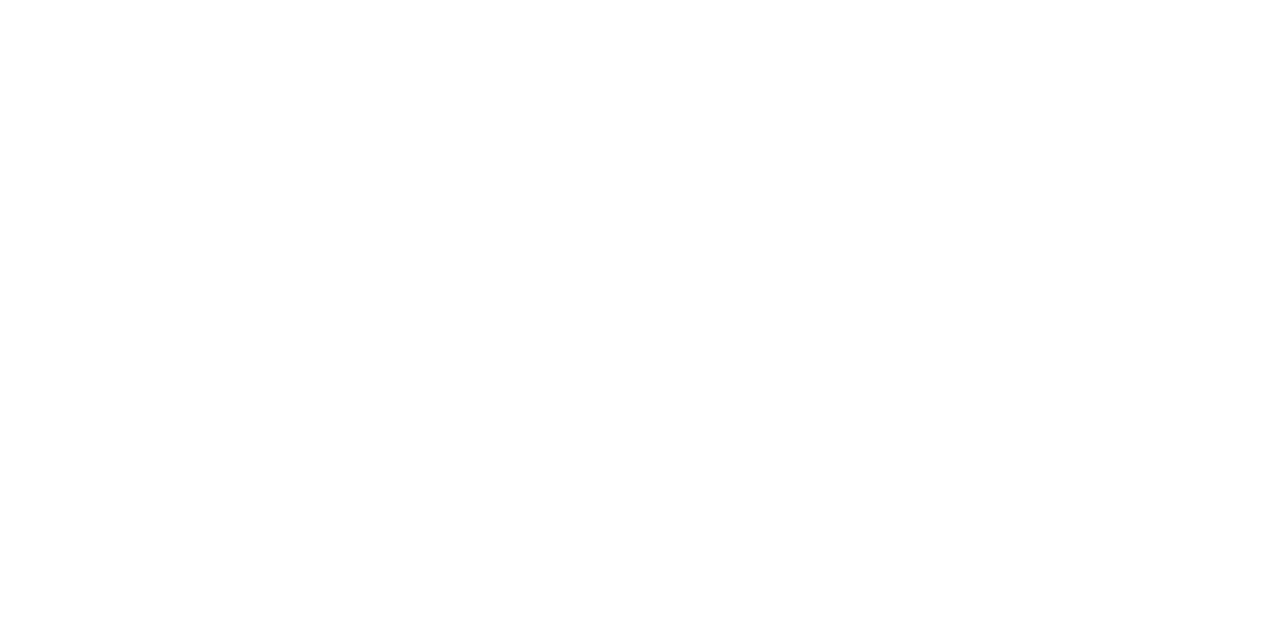
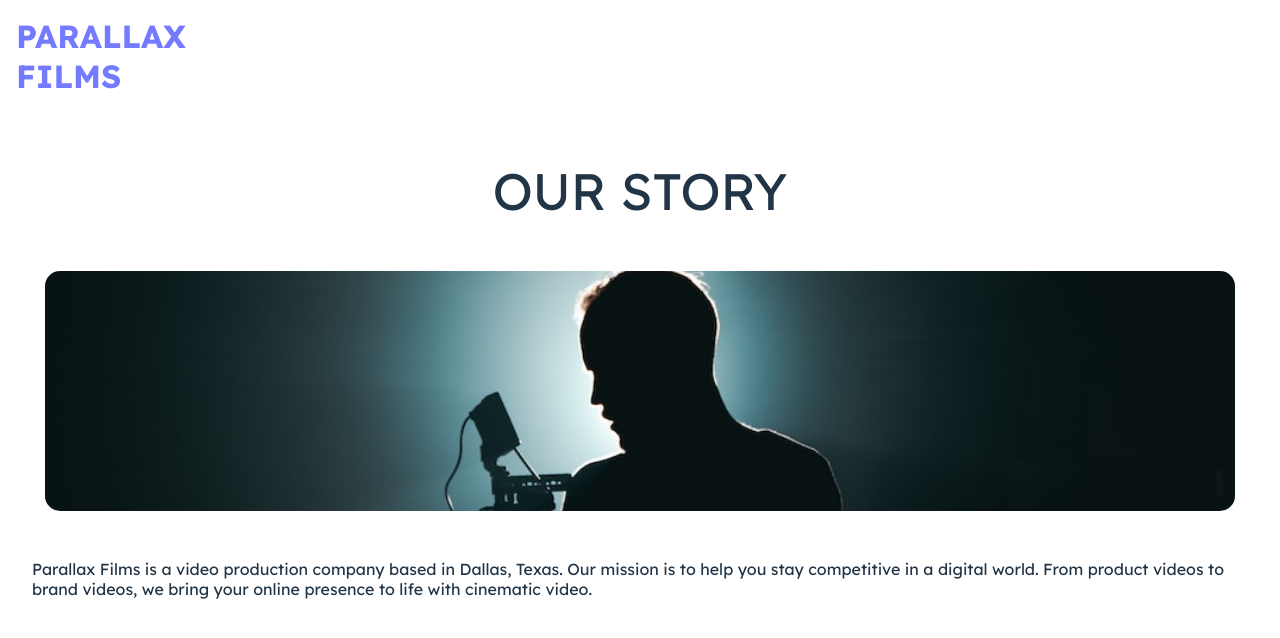
Before and after one commit to Damianpad/parallax-films, a React (Vite) app: page /about in a window 1280 px wide. Before the commit this address had no page. Shown: the top 638 px of the page. Built offline with nearby package versions, Linux system fonts and the light colour scheme.

Commit message:
added about page and styling

```diff
--- a/src/App.jsx
+++ b/src/App.jsx
@@ -2,6 +2,7 @@
 import "./App.css";
 import { BrowserRouter as Router, Route, Routes } from "react-router-dom";
 import { Home } from "./pages/Home/Home";
+import { About } from "./pages/About/About"
 import NavBar from "./components/NavBar/NavBar";
 
 function App() {
@@ -12,6 +13,7 @@
       </header>
       <Routes>
         <Route path="/" element={<Home />} />
+        <Route path="/about" element={<About />} />
       </Routes>
     </Router>
   );
--- a/src/components/Footer/Footer.jsx
+++ b/src/components/Footer/Footer.jsx
@@ -10,7 +10,7 @@
       </section>
       <section className="linkContainer">
         <a href="/">Home</a>
-        <a href="">About</a>
+        <a href="/about">About</a>
         <a href="">Contact</a>
       </section>
     </section>
--- /dev/null
+++ b/src/pages/About/About.css
@@ -0,0 +1,16 @@
+@import url('https://fonts.googleapis.com/css2?family=Lexend:wght@400;700&display=swap');
+
+h1, p{
+    font-family: 'lexend';
+    font-weight: 400;
+    text-transform: uppercase;
+    font-size: 24px;
+    display: flex;
+    justify-content: center;
+}
+
+p {
+    font-size: 16px;
+    padding: 2em;
+    text-transform: none;
+}
--- /dev/null
+++ b/src/pages/About/About.jsx
@@ -0,0 +1,25 @@
+import Film from "../../components/Film/Film";
+import film3 from "../../assets/img/film3.jpg";
+import "./About.css"
+import Footer from "../../components/Footer/Footer";
+
+export const About = () => {
+    return (
+        <section className="">
+            <section>
+                <h1>Our Story</h1>
+                <Film film={film3}/>
+            </section>
+
+            <section>
+                <p>Parallax Films is a video production company based in Dallas, Texas. Our mission is to help you stay competitive in a digital world.  From product videos to brand videos, we bring your online presence to life with cinematic video. </p>
+            </section>
+
+            <section>
+                <Footer />
+            </section>
+        </section>
+    )
+}
+
+export default About;
--- a/src/pages/Home/Home.jsx
+++ b/src/pages/Home/Home.jsx
@@ -30,11 +30,11 @@
 
             <Film film={film3} />
           </section>
-          <a>Learn More</a>
+          <a href="/about">Learn More</a>
         </section>
 
         <section>
-            <Footer />
+          <Footer />
         </section>
       </section>
     </>
```
